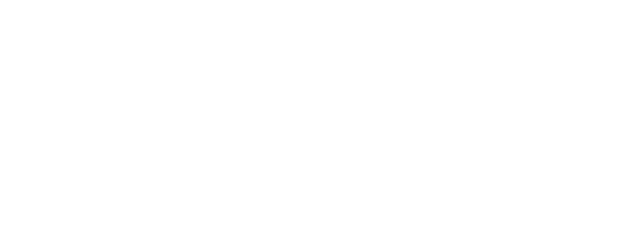
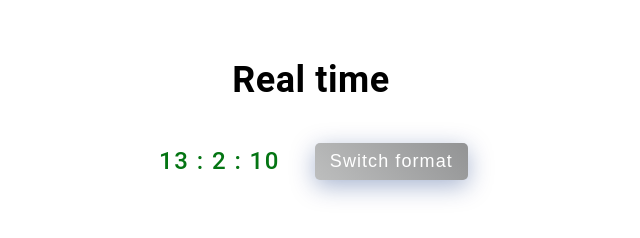
Before and after one commit to aperto-libro/HW8-DOM-part-3, a plain HTML site: page index.html in a window 1280 px wide. Shown: the whole page, without its empty margins (329-969 px from the left). Drawn offline with Linux system fonts and the light colour scheme.

Commit message:
add task 5

```diff
--- a/index.html
+++ b/index.html
@@ -4,9 +4,15 @@
     <meta charset="UTF-8" />
     <meta http-equiv="X-UA-Compatible" content="IE=edge" />
     <meta name="viewport" content="width=device-width, initial-scale=1.0" />
+    <link rel="stylesheet" href="styles.css" />
     <title>HW8</title>
   </head>
   <body>
+    <h1>Real time</h1>
+    <div class="wrap">
+      <p></p>
+      <button type="button">Switch format</button>
+    </div>
     <script src="script.js" defer></script>
   </body>
 </html>
--- a/script.js
+++ b/script.js
@@ -22,3 +22,22 @@ logNums(1, 5);
 logNums(5, 0);
 
 console.log('------------- # 5');
+
+const time = document.querySelector('p');
+const button = document.querySelector('button');
+let isFullFormat = true;
+
+button.addEventListener('click', function () {
+  isFullFormat = !isFullFormat;
+});
+
+setInterval(() => {
+  let now = new Date();
+  let hours = now.getHours();
+  let minutes = now.getMinutes();
+  let seconds = now.getSeconds();
+
+  time.innerText = isFullFormat
+    ? `${hours} : ${minutes} : ${seconds}`
+    : `${hours} : ${minutes}`;
+}, 1000);
--- /dev/null
+++ b/styles.css
@@ -0,0 +1,82 @@
+html {
+  box-sizing: border-box;
+}
+
+*,
+*::before,
+*::after {
+  box-sizing: inherit;
+}
+
+body {
+  font-family: Roboto, sans-serif;
+  letter-spacing: 0.03em;
+  font-size: 18px;
+  line-height: 1.71;
+}
+
+h1 {
+  margin-top: 50px;
+  text-align: center;
+}
+
+p,
+button {
+  margin: 0;
+}
+
+p {
+  padding: 5px;
+  font-size: 24px;
+  font-weight: 500;
+  letter-spacing: 0.06em;
+  color: #047513;
+}
+
+button {
+  margin-left: 30px;
+  font-size: inherit;
+  padding: 8px 15px;
+  font-weight: 500;
+  letter-spacing: 0.06em;
+  background-color: #727272;
+  color: #fff;
+
+  border: none;
+  outline: none;
+  border-radius: 5px;
+
+  background-image: linear-gradient(
+    45deg,
+    #e3e8eb 0%,
+    #bdbebe 50%,
+    #929394 100%
+  );
+
+  background-position: 100% 0;
+  background-size: 200% 200%;
+  box-shadow: 0 6px 25px 0 rgba(0, 40, 120, 0.35);
+  transition: 0.2s;
+}
+
+button:hover {
+  box-shadow: 0 0 0 0 rgba(80, 81, 82, 0);
+  background-position: 0 0;
+
+  background-image: linear-gradient(
+    135deg,
+    #e3e8eb 0%,
+    #bdbebe 50%,
+    #929394 100%
+  );
+
+  color: #373738;
+}
+
+.wrap {
+  display: flex;
+  align-items: center;
+  justify-content: center;
+  width: 400px;
+  margin: 0 auto;
+}
```
